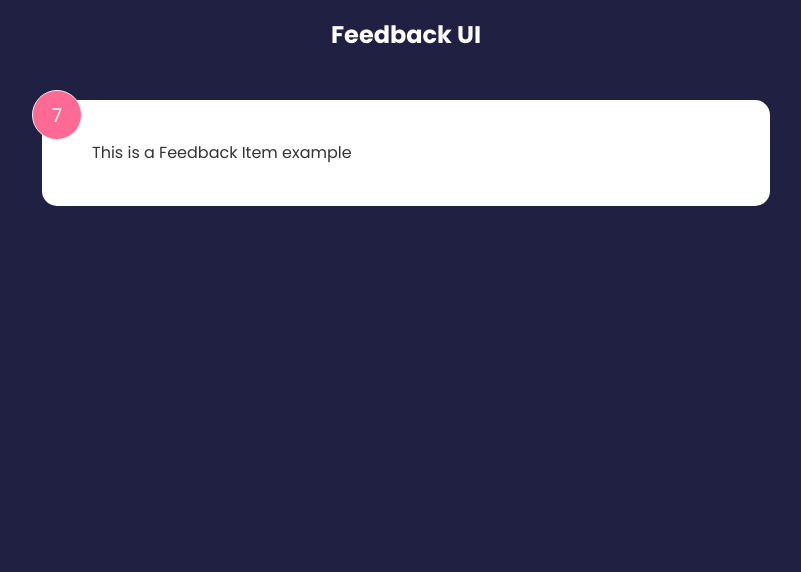
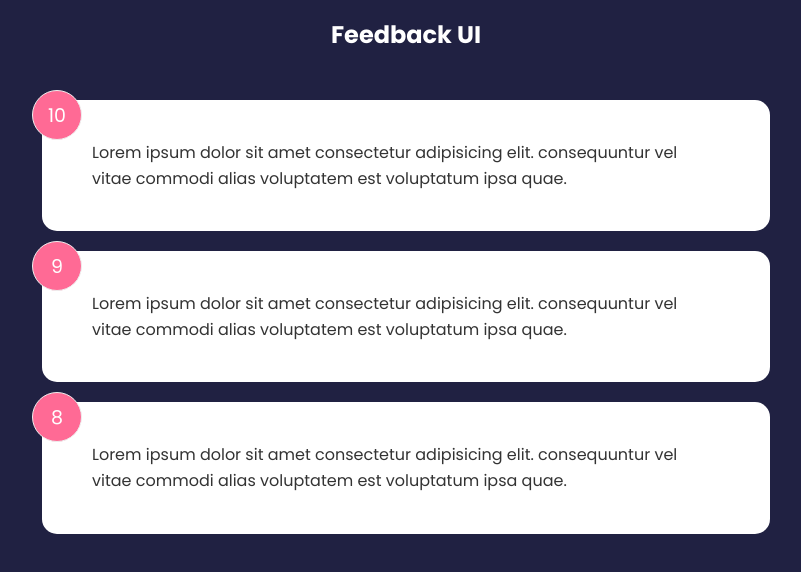
Before and after one commit to helios63/feedback-app, a React (Create React App) app: page / in a window 1280 px wide. Shown: the top 572 px of the page, without its empty margins (234-1035 px from the left). Built offline with nearby package versions, Linux system fonts and the light colour scheme.

Commit message:
Iteration for Feedback Items

```diff
--- a/src/App.js
+++ b/src/App.js
@@ -1,15 +1,16 @@
 import { useState } from "react"
 import Header from "./components/Header"
-import FeedbackItem from "./components/FeedbackItem"
+import FeedbackData from "./data/FeedbackData"
+import FeedbackList from "./components/FeedbackList"
 
 function App () {
-    const [feedback, setFeedback] = useState()
+    const [feedback, setFeedback] = useState(FeedbackData)
 
     return (
         <>
         <Header text={'Feedback UI'} />
         <div className="container">
-            <FeedbackItem/>
+            <FeedbackList feedback={feedback} />
         </div>
         </>
     )
--- a/src/components/FeedbackItem.jsx
+++ b/src/components/FeedbackItem.jsx
@@ -1,14 +1,8 @@
-import { useState } from "react"
-
-function FeedbackItem() {
-
-    const [rating, setRating] = useState(7)
-    const [text, setText] = useState('This is a Feedback Item example')
-
+function FeedbackItem({item}) {
     return (
         <div className="card">
-            <div className="num-display">{rating}</div>
-            <div className="text-display">{text}</div>
+            <div className="num-display">{item.rating}</div>
+            <div className="text-display">{item.text}</div>
         </div>
     )
 }
--- a/src/components/FeedbackList.jsx
+++ b/src/components/FeedbackList.jsx
@@ -1,9 +1,16 @@
-function FeedbackList () {
-    return (
-        <div>
-            List
-        </div>
-    )
+import FeedbackItem from "./FeedbackItem"
+
+function FeedbackList ({feedback}) {
+
+    if (!feedback || feedback.length === 0) {
+        return <p>No Feedback Yet</p>
+    }
+
+    return <div className="feedback-list">
+        {feedback.map((item) => (
+            <FeedbackItem key={item.id} item={item} />
+        ))}
+    </div>
 }
 
 export default FeedbackList
```
